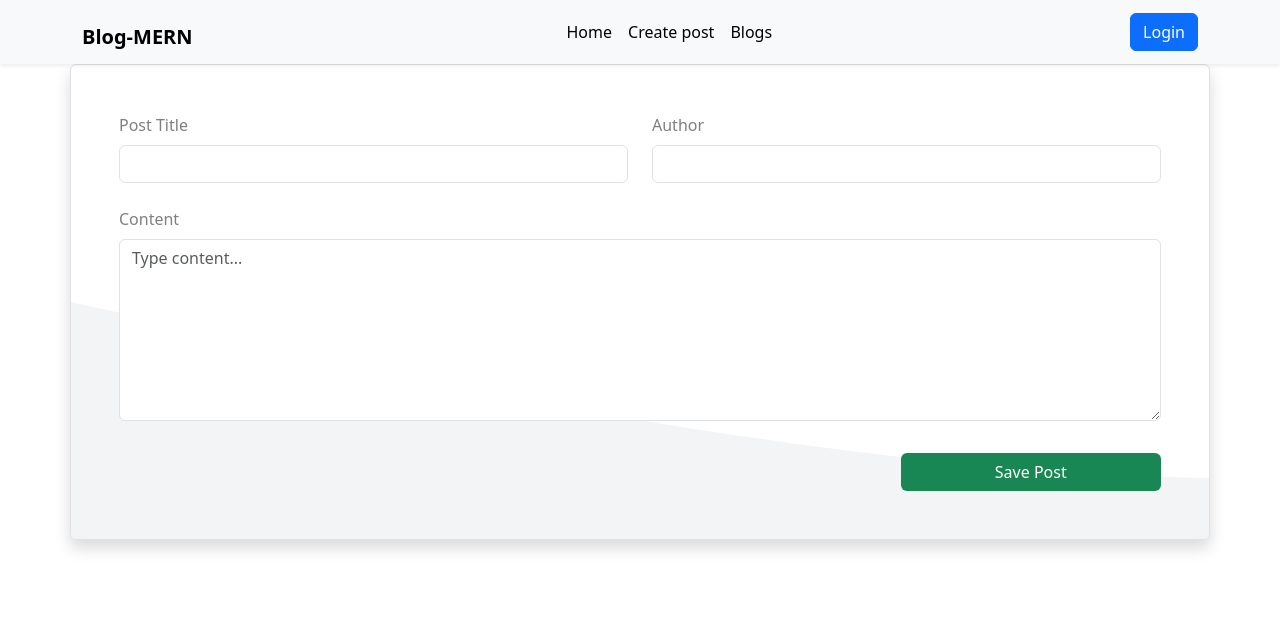
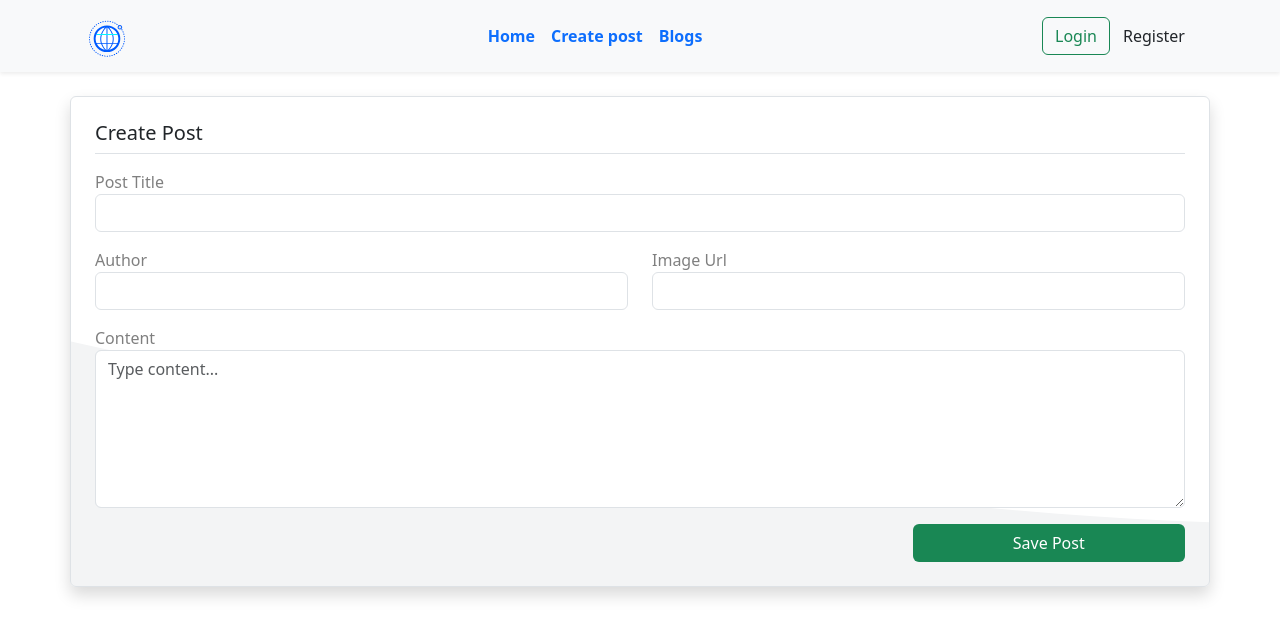
Before and after one commit to rasel3pm/blog-mern-client-side, a React (Vite) app: page /create in a window 1280 px wide. Shown: the top 636 px of the page. Built offline with nearby package versions, Linux system fonts and the light colour scheme.

Commit message:
recap site

```diff
--- a/index.html
+++ b/index.html
@@ -1,13 +1,16 @@
 <!DOCTYPE html>
 <html lang="en">
+
 <head>
   <meta charset="UTF-8" />
-    <link rel="icon" type="image/svg+xml" href="/vite.svg" />
+  <link rel="icon" type="image/svg+xml" href="./public/image/logo.svg" />
   <meta name="viewport" content="width=device-width, initial-scale=1.0" />
-    <title>Vite + React</title>
+  <title>Blog Application</title>
 </head>
+
 <body>
   <div id="root"></div>
   <script type="module" src="/src/main.jsx"></script>
 </body>
+
 </html>
--- a/src/App.jsx
+++ b/src/App.jsx
@@ -12,9 +12,9 @@ function App() {
       <BrowserRouter>
         <Header />
         <Routes>
-          <Route path="/" element={<HomePage />} />
+          <Route path="/" element={<ReadPage />} />
+          <Route path="/home" element={<HomePage />} />
           <Route path="/create" element={<PostCreateUpdatePage />} />
-          <Route path="/read" element={<ReadPage />} />
           <Route path="/post/:id" element={<SinglePost />} />
           <Route path="/register" element={<RegisterPage />} />
         </Routes>
--- /dev/null
+++ b/src/assets/css/style.css
@@ -0,0 +1,4 @@
+.bg-custom{
+    background-color: rgb(241, 245, 245);
+    height: 88vh;
+}
--- a/src/common/Header.jsx
+++ b/src/common/Header.jsx
@@ -1,5 +1,5 @@
 import React from "react";
-import { NavLink } from "react-router-dom";
+import { Link, NavLink } from "react-router-dom";
 import { Navbar, Container, Nav } from "react-bootstrap";
 import LoginModel from "../components/LoginModel";
 
@@ -9,32 +9,34 @@ const Header = () => {
       <Navbar bg="light" className="shadow-sm" expand="lg">
         <Container>
           <NavLink className="text-decoration-none fs-2 fw-semibold" to="/">
-            <Navbar.Brand>Blog-MERN</Navbar.Brand>
+            <Navbar.Brand>
+              <img width={50} src="../../public/image/logo.svg" />
+            </Navbar.Brand>
           </NavLink>
           <Navbar.Toggle aria-controls="basic-navbar-nav" />
           <Navbar.Collapse id="basic-navbar-nav">
             <Nav className="mx-auto">
               <NavLink
-                className="mx-2 text-black fw-normal text-decoration-none"
-                to="/"
+                className="mx-2  fw-bold text-decoration-none"
+                to="/home"
               >
                 Home
               </NavLink>
               <NavLink
-                className="mx-2 text-black fw-normal text-decoration-none"
+                className="mx-2 fw-bold text-decoration-none"
                 to="/create"
               >
                 Create post
               </NavLink>
-              <NavLink
-                className="mx-2 text-black fw-normal text-decoration-none"
-                to="/read"
-              >
+              <NavLink className="mx-2  fw-bold text-decoration-none" to="/">
                 Blogs
               </NavLink>
             </Nav>
             <Nav>
               <LoginModel />
+              <Link className="btn" to={"/register"}>
+                Register
+              </Link>
             </Nav>
           </Navbar.Collapse>
         </Container>
--- a/src/components/CreatePost.jsx
+++ b/src/components/CreatePost.jsx
@@ -10,6 +10,7 @@ const CreatePost = () => {
     title: "",
     author: "",
     content: "",
+    image: "",
   });
   const changeHandaler = (property, value) => {
     setFormData({ ...formData, [property]: value });
@@ -37,10 +38,11 @@ const CreatePost = () => {
     // Other background properties like position, attachment, etc.
   };
   return (
-    <div style={divStyle} className="container  shadow border rounded p-md-5">
+    <div style={divStyle} className="container  shadow border rounded p-md-4">
+      <h5 className="border-bottom pb-2">Create Post</h5>
       <div className="row">
-        <div className="col-md-6">
-          <label className="pb-2 text-black-50">Post Title</label>
+        <div className="col-md-12 py-2">
+          <label className="text-black-50">Post Title</label>
           <input
             type="text"
             onChange={(e) => {
@@ -49,10 +51,9 @@ const CreatePost = () => {
             value={formData.title}
             className="form-control"
           />
-          <br />
         </div>
-        <div className="col-md-6">
-          <label className="pb-2 text-black-50">Author</label>
+        <div className="col-md-6 py-2">
+          <label className=" text-black-50">Author</label>
           <input
             type="text"
             value={formData.author}
@@ -61,12 +62,22 @@ const CreatePost = () => {
             }}
             className="form-control"
           />
-          <br />
         </div>
-        <div className="col-md-12">
-          <label className="pb-2 text-black-50">Content</label>
+        <div className="col-md-6 py-2">
+          <label className=" text-black-50">Image Url</label>
+          <input
+            type="tesxt"
+            value={formData.image}
+            onChange={(e) => {
+              changeHandaler("image", e.target.value);
+            }}
+            className="form-control"
+          />
+        </div>
+        <div className="col-md-12 py-2">
+          <label className=" text-black-50">Content</label>
           <textarea
-            rows={7}
+            rows={6}
             value={formData.content}
             onChange={(e) => {
               changeHandaler("content", e.target.value);
@@ -74,7 +85,6 @@ const CreatePost = () => {
             className="form-control"
             placeholder="Type content..."
           />
-          <br />
         </div>
       </div>
       <div className="row mt-md-2">
--- a/src/components/LoginModel.jsx
+++ b/src/components/LoginModel.jsx
@@ -24,7 +24,7 @@ const LoginModel = () => {
   const onSubnit = (e) => {
     e.preventDefault();
     let URL = "https://serversideblog.vercel.app/api/v1/login";
-    axios.post(URL, formData).then((res) => {
+    axios.post(URL, formData, { withCredentials: true }).then((res) => {
       if (res.status === 200) {
         Toastify({
           text: `${res.data.message}`,
@@ -47,9 +47,9 @@ const LoginModel = () => {
 
   return (
     <>
-      <Button variant="primary" onClick={handleShow}>
+      <button className="btn btn-outline-success" onClick={handleShow}>
         Login
-      </Button>
+      </button>
 
       <Modal show={show} onHide={handleClose}>
         <Modal.Header closeButton>
--- a/src/components/ReadPost.jsx
+++ b/src/components/ReadPost.jsx
@@ -25,14 +25,14 @@ const ReadPost = () => {
         if (res.status === 200) {
           Toastify({
             text: "Post delete success",
-            duration: 5000,
+            duration: 2000,
             className: "info",
             position: "center",
           }).showToast();
         } else {
           Toastify({
             text: "Somthing went wrong",
-            duration: 5000,
+            duration: 3000,
             className: "info",
             close: true,
             position: "center",
@@ -46,8 +46,16 @@ const ReadPost = () => {
         {data.map((item) => (
           <div key={item["_id"]} className="col-12 col-md-6 mb-4">
             <div className="card p-3 shadow-sm">
+              <div className="card-image">
+                <img width="510px" height="200px" src={item["image"]} alt="" />
+              </div>
               <div className="card-title border-bottom">
-                <h4>{item["title"]}</h4>
+                <Link
+                  className="text-decoration-none"
+                  to={`/post/${item["_id"]}`}
+                >
+                  <h5>{item["title"]}</h5>
+                </Link>
               </div>
               <div className="card-body">
                 {/* Display a truncated version of the content */}
--- a/src/main.jsx
+++ b/src/main.jsx
@@ -1,6 +1,7 @@
 import React from "react";
 import ReactDOM from "react-dom/client";
 import App from "./App";
+import "../src/assets/css/style.css";
 import "toastify-js/src/toastify.css";
 import "bootstrap";
 import "bootstrap/dist/css/bootstrap.min.css";
--- a/src/pages/HomePage.jsx
+++ b/src/pages/HomePage.jsx
@@ -37,8 +37,8 @@ const HomePage = () => {
     },
   ];
   return (
-    <div>
-      <div className="container my-3">
+    <div className="bg-custom">
+      <div className="container py-3">
         <h4>Features</h4>
         <div className="row">
           {data.map((item) => (
--- a/src/pages/PostCreate-update-page.jsx
+++ b/src/pages/PostCreate-update-page.jsx
@@ -3,7 +3,7 @@ import CreatePost from "../components/CreatePost";
 
 const PostCreateUpdatePage = () => {
   return (
-    <div>
+    <div className="mt-4">
       <CreatePost />
     </div>
   );
--- a/src/pages/RegisterPage.jsx
+++ b/src/pages/RegisterPage.jsx
@@ -46,11 +46,12 @@ const RegisterPage = () => {
   return (
     <div
       style={divStyle}
-      className="container  shadow border rounded my-3 p-md-5"
+      className="container  shadow border rounded mt-5 py-3 p-md-5"
     >
+      <span className="fs-5">Register Form</span>
       <div className="row">
         <div className="col-md-12">
-          <label className="pb-2 text-black-50">Name</label>
+          <label className="py-2 text-black-50">Name</label>
           <input
             type="text"
             onChange={(e) => {
--- a/src/pages/SinglePost.jsx
+++ b/src/pages/SinglePost.jsx
@@ -19,6 +19,9 @@ const SinglePost = () => {
     return (
       <div className="container pt-3">
         <div className="card p-3">
+          <div className="card-image">
+            <img className="w-100" height="300px" src={data["image"]} alt="" />
+          </div>
           <div className="card-title">
             <h4 className="fw-bold">{data["title"]}</h4>
             <p>{data["content"]}</p>
```
Also changed, not shown: public/image/logo.svg (added), 1 other file (tests, documents, lock files or other folders). Lines whose indentation alone changed are shown as unchanged.
